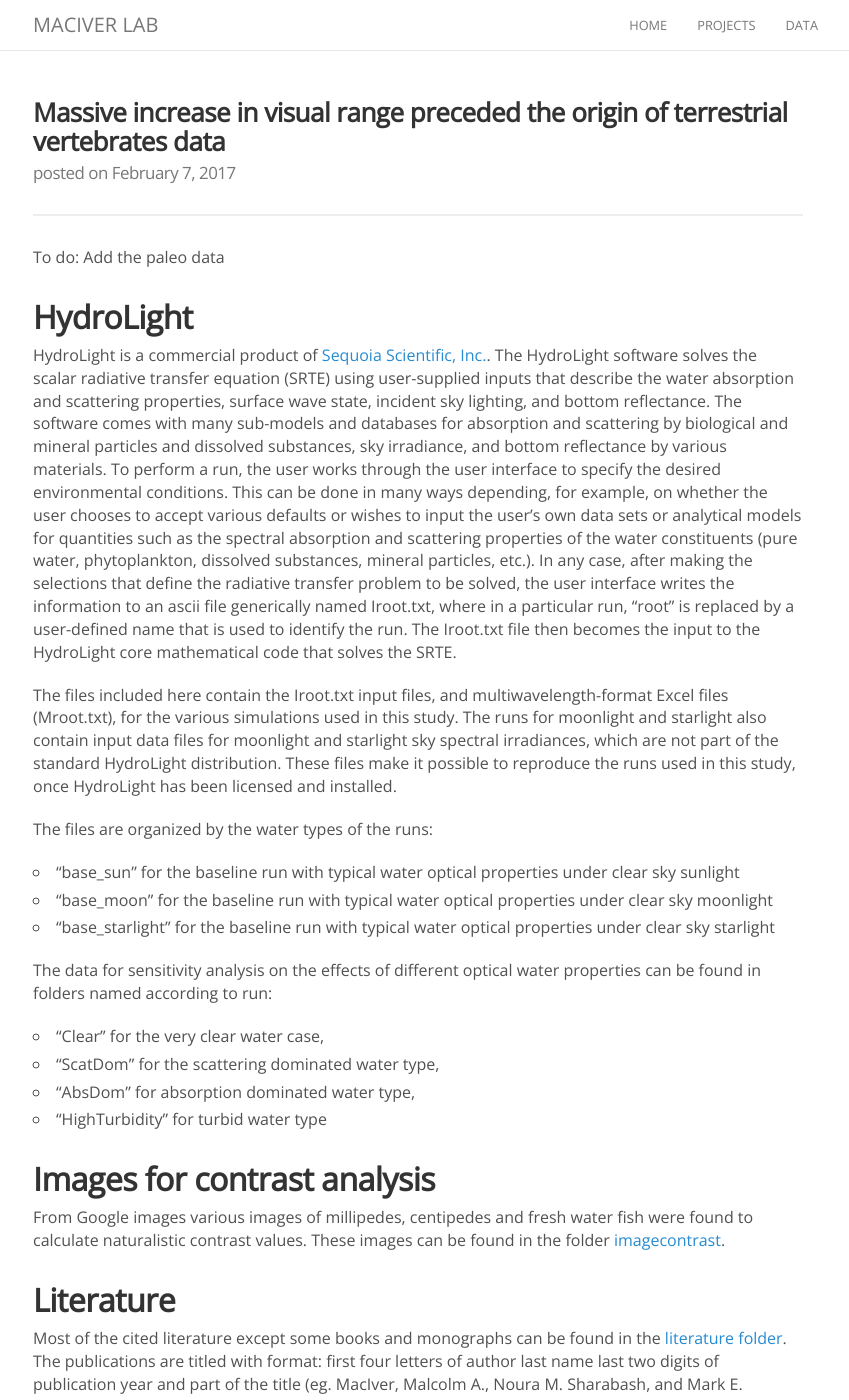
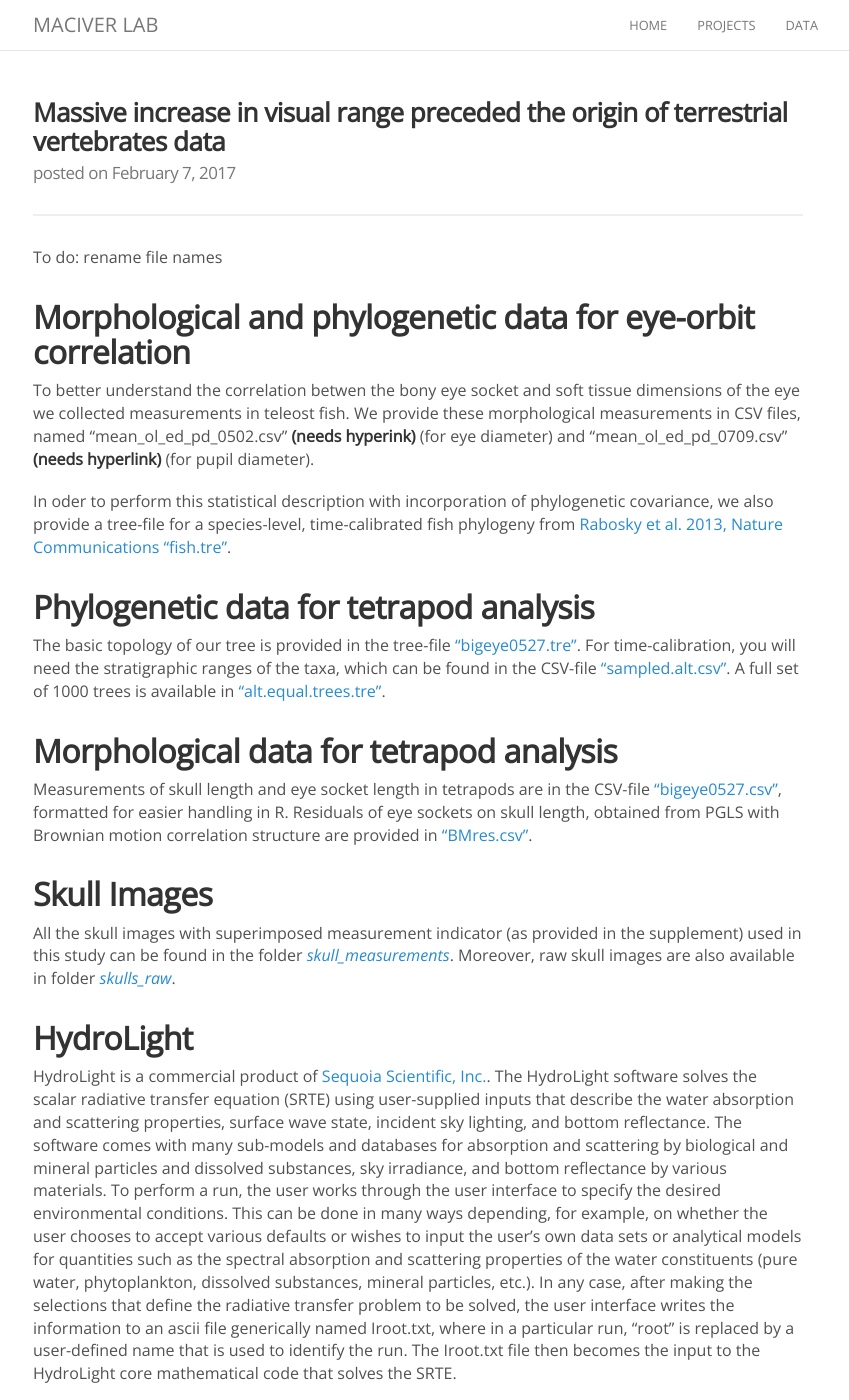
Before and after one commit to maciverlab/maciverlab.github.io, a Jekyll site: the page built from _projdata/2017-02-07-bigeyedata.md, in a window 1280 px wide and 1400 px high. Shown: the whole window, without its empty margins (222-1071 px from the left). Built offline with Jekyll 4.4.1, drawn with Linux system fonts in a browser that asks for light colours; nearby versions of some CDN libraries; comment, search, counter and statistics services are not loaded.

Commit message:
added paleo data blurbs

```diff
--- a/_projdata/2017-02-07-bigeyedata.md
+++ b/_projdata/2017-02-07-bigeyedata.md
@@ -5,8 +5,34 @@ categories: bigeye
 ---
 
 To do:
-Add the paleo data
+rename file names
 
+## Morphological and phylogenetic data for eye-orbit correlation
+
+To better understand the correlation betwen the bony eye socket and soft
+tissue dimensions of the eye we collected measurements in teleost fish. We provide these
+morphological measurements in CSV files, named "mean_ol_ed_pd_0502.csv" **(needs hyperink)** (for eye diameter)
+and "mean_ol_ed_pd_0709.csv" **(needs hyperlink)** (for pupil diameter).
+
+In oder to perform this statistical description with incorporation of phylogenetic
+covariance, we also provide a tree-file for a species-level, time-calibrated fish
+phylogeny from [Rabosky et al. 2013, Nature Communications](https://github.com/maciverlab/bigeye/blob/master/literature/Rabo13a_rates_speciation.pdf) [“fish.tre”](https://github.com/maciverlab/bigeye/blob/master/figs/data/paleo/fish.tre).
+
+## Phylogenetic data for tetrapod analysis
+
+The basic topology of our tree is provided in the tree-file [“bigeye0527.tre”](https://github.com/maciverlab/bigeye/blob/master/figs/data/paleo/bigeye0527.csv). For time-calibration,
+you will need the stratigraphic ranges of the taxa, which can be found in the CSV-file [“sampled.alt.csv”](https://github.com/maciverlab/bigeye/blob/master/figs/data/paleo/sampled.alt.csv).
+A full set of 1000 trees is available in [“alt.equal.trees.tre”](https://github.com/maciverlab/bigeye/blob/master/figs/data/paleo/alt.equal.trees.tre).
+
+## Morphological data for tetrapod analysis
+
+Measurements of skull length and eye socket length in tetrapods are in the CSV-file [“bigeye0527.csv”](https://github.com/maciverlab/bigeye/blob/master/figs/data/paleo/bigeye0527.csv),
+formatted for easier handling in R. Residuals of eye sockets on skull length, obtained from PGLS with
+Brownian motion correlation structure are provided in [“BMres.csv”](https://github.com/maciverlab/bigeye/blob/master/figs/data/paleo/BMres.csv).
+
+## Skull Images
+
+All the skull images with superimposed measurement indicator (as provided in the supplement) used in this study can be found in the folder [*skull_measurements*](https://github.com/maciverlab/bigeye/tree/master/figs/data/paleo/skull_measurements). Moreover, raw skull images are also available in folder [*skulls_raw*](https://github.com/maciverlab/bigeye/tree/master/figs/data/paleo/skulls_raw).
 
 ## HydroLight
 
```
